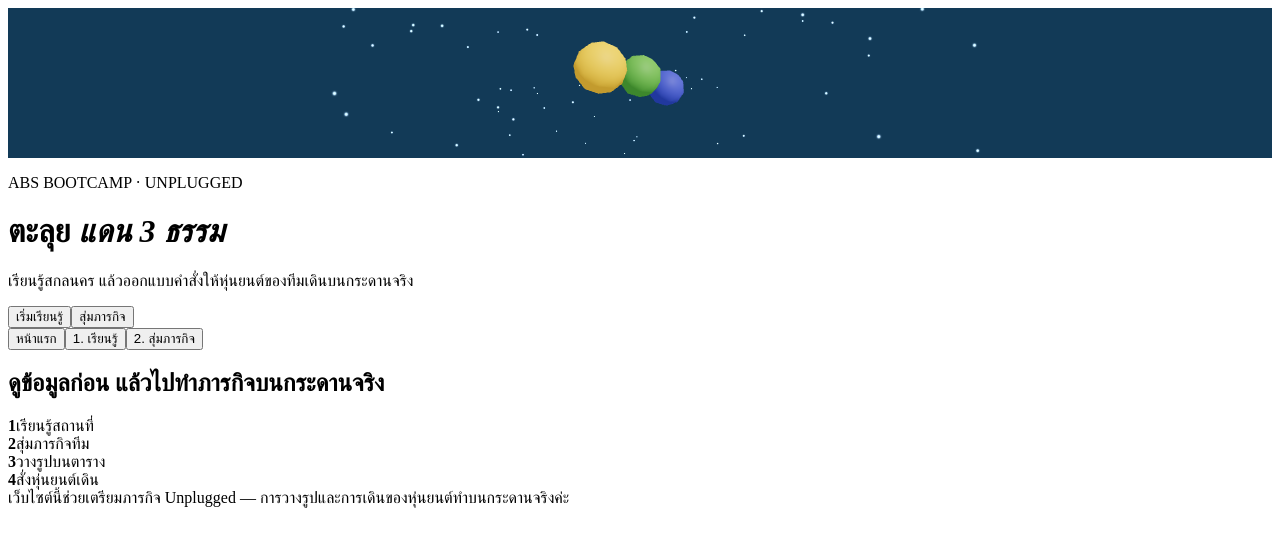
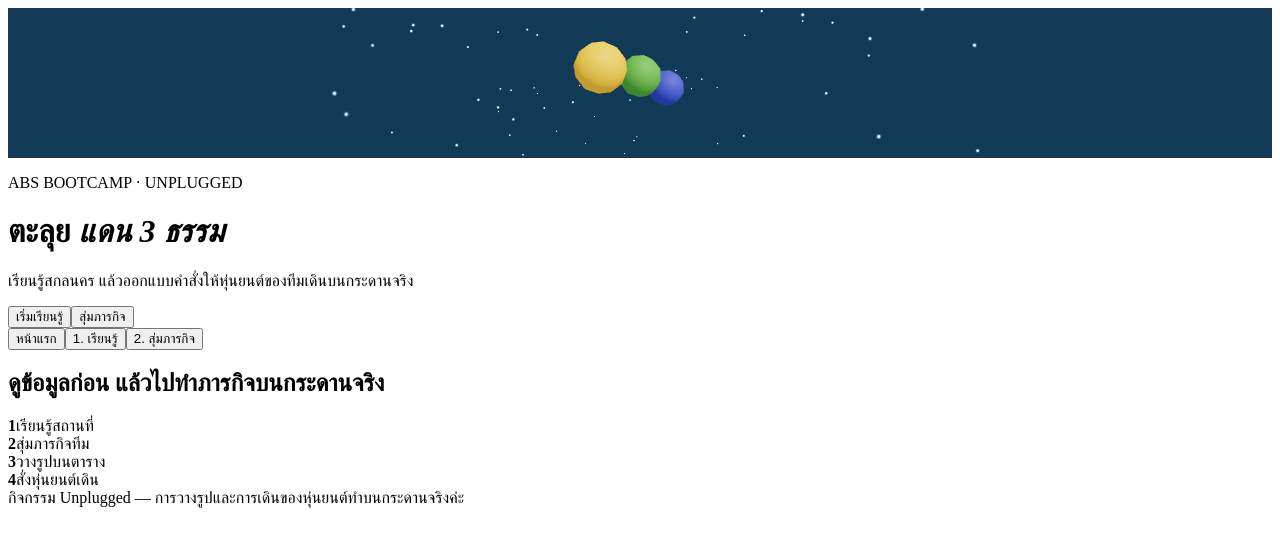
Before and after one commit to noonet2016/abs-bootcamp, a React (Vite) app: page / in a window 1280 px wide. Shown: the top 546 px of the page. Built offline with nearby package versions, Linux system fonts and the light colour scheme; the HTML template or start-up script is replaced by a standard one.

Commit message:
copy: simplify footer message

```diff
--- a/src/App.tsx
+++ b/src/App.tsx
@@ -81,6 +81,6 @@ export default function App() {
     {view === 'home' && <section className="home-intro"><h2><span className="home-heading-line">ดูข้อมูลก่อน แล้วไปทำภารกิจบนกระดานจริง</span></h2><div className="home-steps"><div className="flow-step"><b>1</b><span>เรียนรู้สถานที่</span></div><div className="flow-step"><b>2</b><span>สุ่มภารกิจทีม</span></div><div className="flow-step"><b>3</b><span>วางรูปบนตาราง</span></div><div className="flow-step"><b>4</b><span>สั่งหุ่นยนต์เดิน</span></div></div></section>}
     {view === 'knowledge' && <Knowledge onMission={() => setView('mission')} />}
     {view === 'mission' && <Mission />}
-    <footer>เว็บไซต์นี้ช่วยเตรียมภารกิจ Unplugged — การวางรูปและการเดินของหุ่นยนต์ทำบนกระดานจริงค่ะ</footer>
+    <footer>กิจกรรม Unplugged — การวางรูปและการเดินของหุ่นยนต์ทำบนกระดานจริงค่ะ</footer>
   </main></MotionConfig>
 }
```
